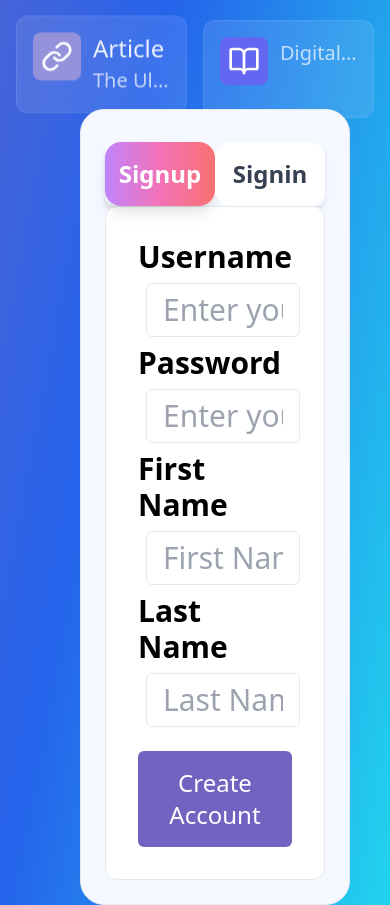
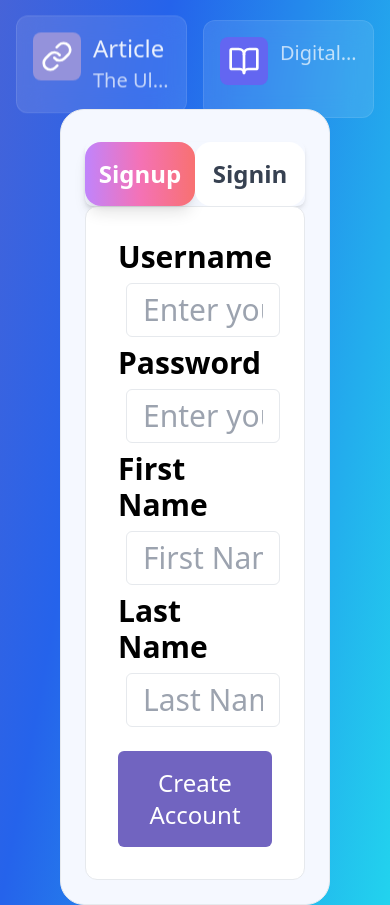
Before and after one commit to ishrat2004/Second-Brain, a React (Vite) app: page / in a window 390 px wide. Shown: the part 1166-2071 px from the top of the page. Built offline with nearby package versions, Linux system fonts and the light colour scheme.

Commit message:
Landing page fixed some issue

```diff
--- a/src/components/ui/Landing.tsx
+++ b/src/components/ui/Landing.tsx
@@ -26,7 +26,7 @@ export function Landing(){
                 <div className="md:mb-0 rounded-md md:col-span-6">
                   <Content/>
                 </div>
-                <div className="h-full  rounded-3xl   flex items-center px-20 md:col-span-6 md:w-full md:block ">
+                <div className="h-full  rounded-3xl  flex justify-center items-center px-20 md:col-span-6 md:w-full md:block ">
                   <Redirect/>
                 </div>
             </div>
```
